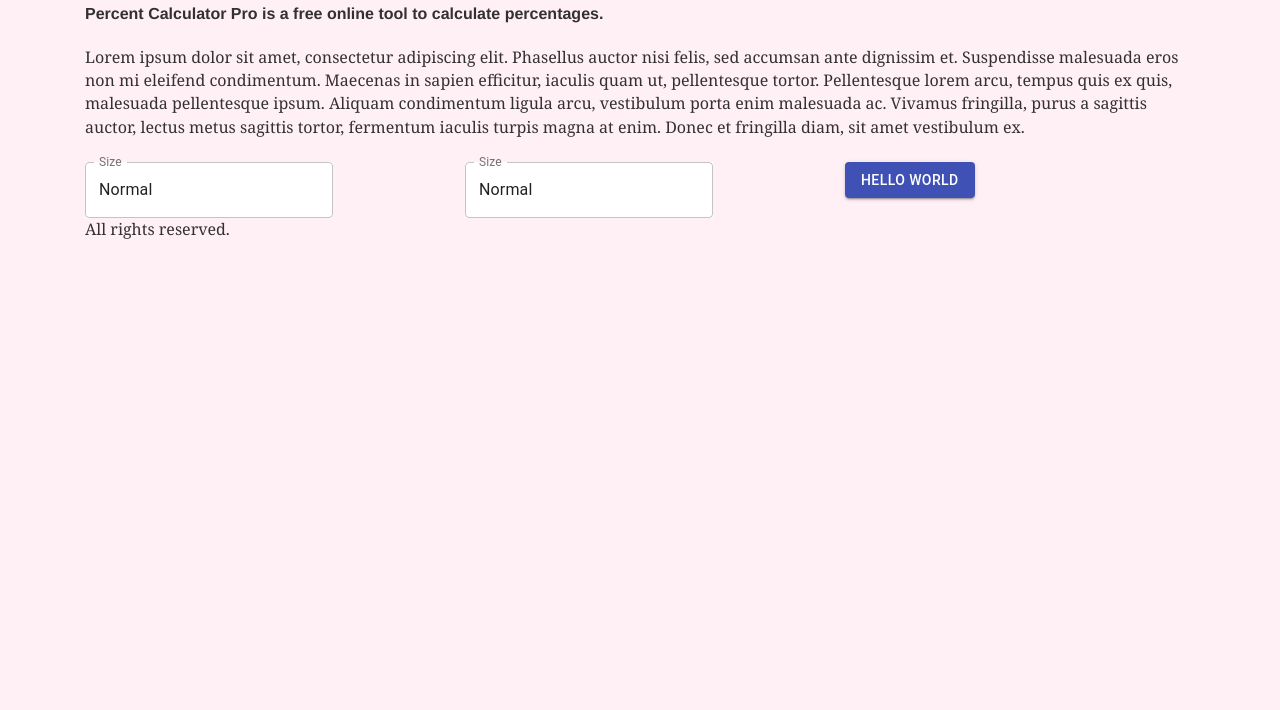
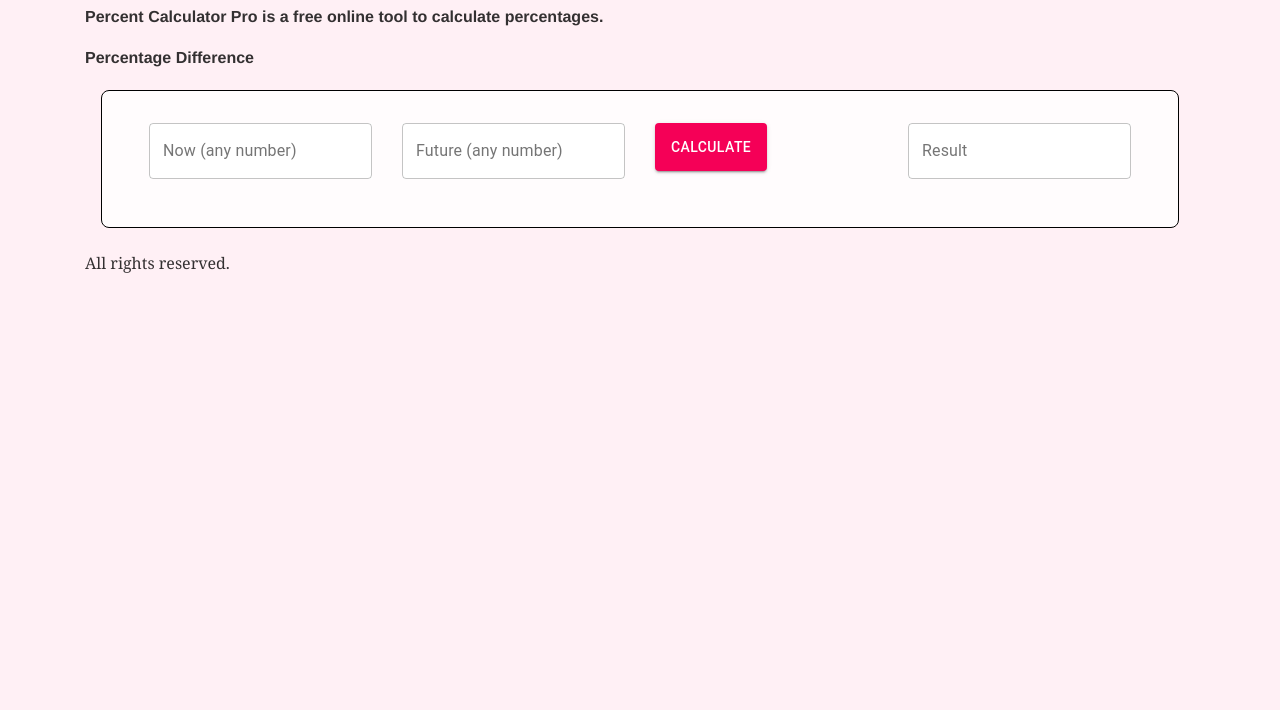
Before and after one commit to joechoi-git/percentage-calculator, a Gatsby site: page / in a window 1280 px wide. Shown: the part 90-800 px from the top of the page. Built offline with nearby package versions, Linux system fonts and the light colour scheme; Gatsby itself is replaced by a stand-in of ours.

Commit message:
in progress

```diff
--- a/src/components/layout.js
+++ b/src/components/layout.js
@@ -6,7 +6,7 @@
   return (
     <Container className={styles.layout}>
       <header style={{ marginBottom: `1.5rem` }}>
-        <h3>PercentCalculatorPro.com</h3>
+        <h1 className={styles.h1}>PercentCalculatorPro.com</h1>
         {/*}
         <Visible xs sm>
           <p> This is rendered only on mobile </p>
@@ -28,7 +28,7 @@
       {*/}
       </header>
       {children}
-      <footer>
+      <footer style={{ marginTop: `1.5rem` }}>
         <p>All rights reserved.</p>
       </footer>
     </Container>
--- a/src/components/layout.module.css
+++ b/src/components/layout.module.css
@@ -2,3 +2,7 @@
     margin: 3rem auto;
     padding: 0 1rem;
 }
+
+.h1 {
+    font-size: 1.5rem;
+}
--- a/src/pages/index.js
+++ b/src/pages/index.js
@@ -6,38 +6,75 @@
 import styles from "./index.module.css"
 
 export default function Home() {
+  const [now, setNow] = React.useState("");
+  const [future, setFuture] = React.useState("");
+  const [result, setResult] = React.useState("");
+
+  const handleSubmit = (e) => {
+    e.preventDefault();
+    // console.log('now', now, 'future', future);
+    setResult("");
+    if (now!=="" && future!=="") {
+      let output = ((future / now) - 1) * 100;
+      setResult(`${output}%`);
+    }
+  }
+
+  const handleFocus = (e) => {
+    try {
+      e.target.select();
+      navigator.clipboard.writeText(result);
+    } catch (error) {
+    }
+  }
+
   return (
     <Layout>
       <SEO title="Percent Calculator Pro" description="Percent Calculator Pro is a free online tool to calculate percentages." />
       <h1 className={styles.h1}>Percent Calculator Pro is a free online tool to calculate percentages.</h1>
-      <p>
-        Lorem ipsum dolor sit amet, consectetur adipiscing elit. Phasellus auctor nisi felis, sed accumsan ante dignissim et. Suspendisse malesuada eros non mi eleifend condimentum. Maecenas in sapien efficitur, iaculis quam ut, pellentesque tortor. Pellentesque lorem arcu, tempus quis ex quis, malesuada pellentesque ipsum. Aliquam condimentum ligula arcu, vestibulum porta enim malesuada ac. Vivamus fringilla, purus a sagittis auctor, lectus metus sagittis tortor, fermentum iaculis turpis magna at enim. Donec et fringilla diam, sit amet vestibulum ex.
-      </p>
-      <Row>
-        <Col>
+      <h2 className={styles.h2}>Percentage Difference</h2>
+      <form onSubmit={handleSubmit}>
+        <Row style={{margin: `1rem`, padding: `2rem`, backgroundColor: `#fffcfd`,  border: `1px solid black`, borderRadius: `0.5rem`}}>
+          <Col sm={3} style={{marginBottom: `1rem`}}>
             <TextField
-              label="Size"
-              id="outlined-size-normal"
-              defaultValue="Normal"
+              label="Now (any number)"
               variant="outlined"
-              style={{backgroundColor:`#fff`}}
+              className={styles.input}
+              value={now}
+              onChange={(e) => setNow(parseFloat(e.target.value.trim()))}
             />
           </Col>
-        <Col>
+          <Col sm={3} style={{marginBottom: `1rem`}}>
             <TextField
-              label="Size"
-              id="outlined-size-normal"
-              defaultValue="Normal"
+              label="Future (any number)"
               variant="outlined"
-              style={{backgroundColor:`#fff`}}
+              className={styles.input}
+              value={future}
+              onChange={(e) => setFuture(parseFloat(e.target.value.trim()))}
             />
           </Col>
-        <Col>
-          <Button variant="contained" color="primary">
-            Hello World
+          <Col sm={3} style={{marginBottom: `1rem`}}>
+            <Button
+              type="submit"
+              variant="contained"
+              color="secondary"
+              className={styles.button}
+              onClick={(e) => { handleSubmit(e) }}
+            >
+              Calculate
             </Button>
           </Col>
+          <Col sm={3} style={{marginBottom: `1rem`}}>
+            <TextField
+              label="Result"
+              variant="outlined"
+              className={styles.result}
+              value={result}
+              onFocus={(e) => handleFocus(e)}
+            />
+          </Col>
         </Row>
+      </form>
 
     </Layout>
   )
--- a/src/pages/index.module.css
+++ b/src/pages/index.module.css
@@ -1,3 +1,19 @@
 .h1 {
     font-size: 1rem;
 }
+
+.h2 {
+    font-size: 1rem;
+}
+
+.input, .result {
+    background-color: #fff;
+}
+
+.result {
+    color: #000;
+}
+
+.button {
+    height: 3rem;
+}
--- a/src/styles/global.css
+++ b/src/styles/global.css
@@ -1,3 +1,3 @@
 html {
-    background-color: lavenderblush;
+    background-color: #fff0f5;
 }
```
Lines whose indentation alone changed are shown as unchanged.
